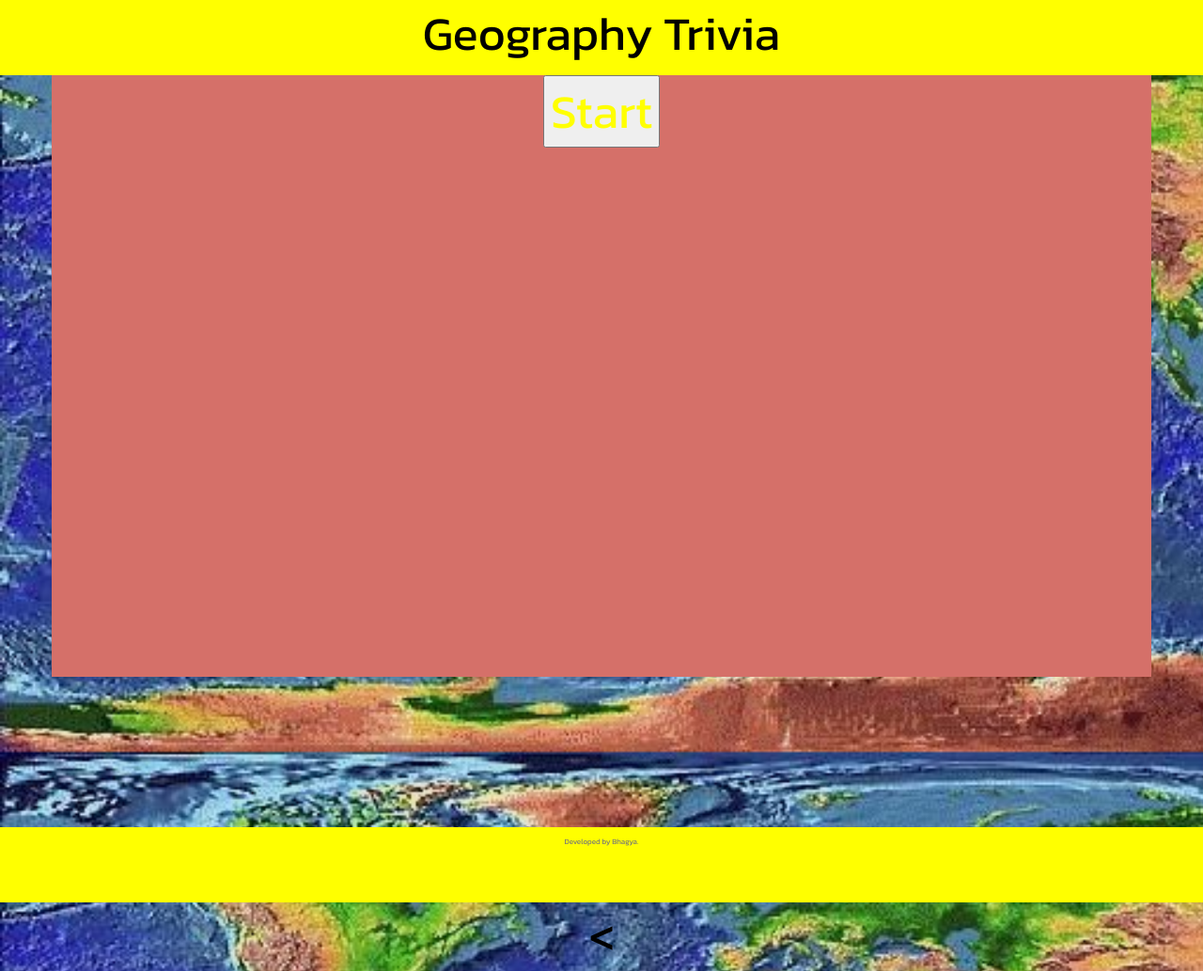
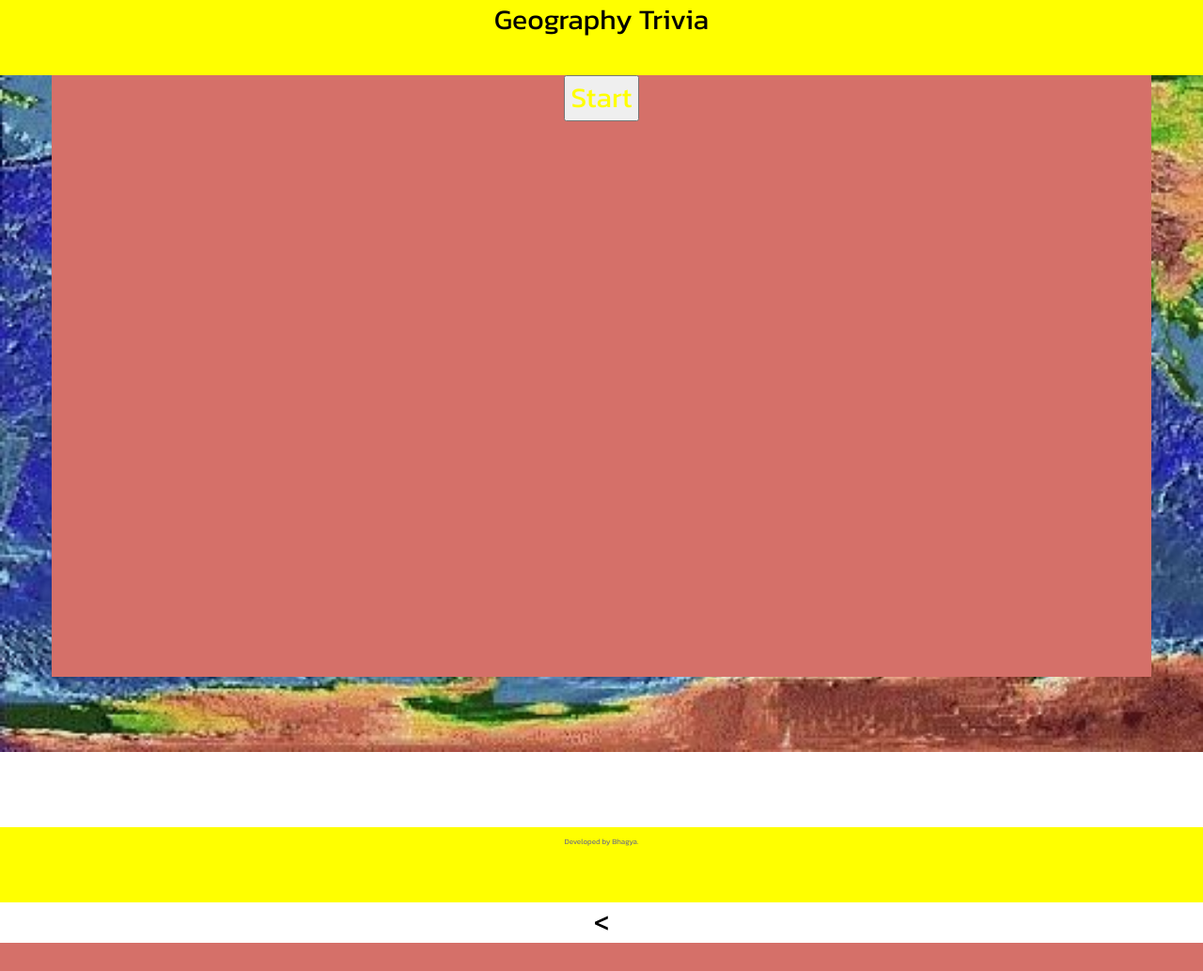
Before and after one commit to bhagya88/TriviaGame, a PHP site: page / in a window 1280 px wide. Shown: the whole page at 94% size. After the commit the page ends 1003 px from the top, so only its background shows below. Run offline with PHP 8.4, Linux system fonts and the light colour scheme; some web fonts are replaced.

Commit message:
decreased font size

```diff
--- a/assets/css/style.css
+++ b/assets/css/style.css
@@ -8,9 +8,10 @@
     -moz-background-size: cover;
     -o-background-size: cover;
      background-size: cover;
+     background-repeat:   no-repeat;
      color:black;
 	font-family: 'Kanit', sans-serif;
-	font-size:50px;
+	font-size:30px;
 	text-align: center;
 
 }
@@ -32,7 +33,7 @@
 	height:10%;
 	background: rgb(213,112,105);
 	text-align:right;
-	font-size:30px;
+	font-size:20px;
     color:black;
 }
 .page-sub-header{
--- a/index.html
+++ b/index.html
@@ -2,6 +2,8 @@
 <html>
 <head>
 	<title>Geography Trivia</title>
+	 <meta name="viewport" content="width=device-width, initial-scale=1">
+
 	<link rel="stylesheet" type="text/css" href="https://maxcdn.bootstrapcdn.com/bootstrap/3.3.7/css/bootstrap.min.css">
 	<link rel="stylesheet" type="text/css" href="assets/css/style.css">
 	<link href="https://fonts.googleapis.com/css?family=Caesar+Dressing|Kanit|Ubuntu+Mono" rel="stylesheet">
```
